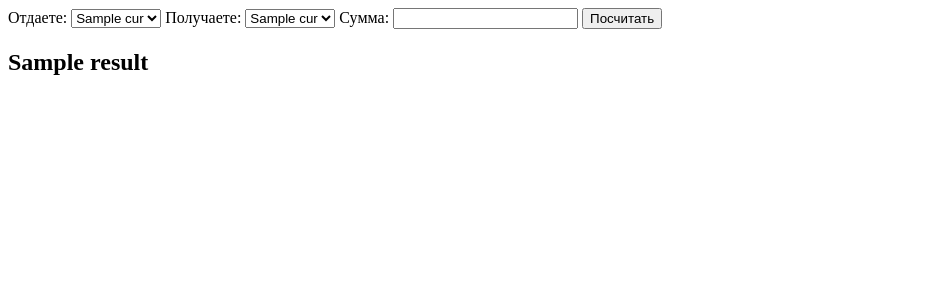
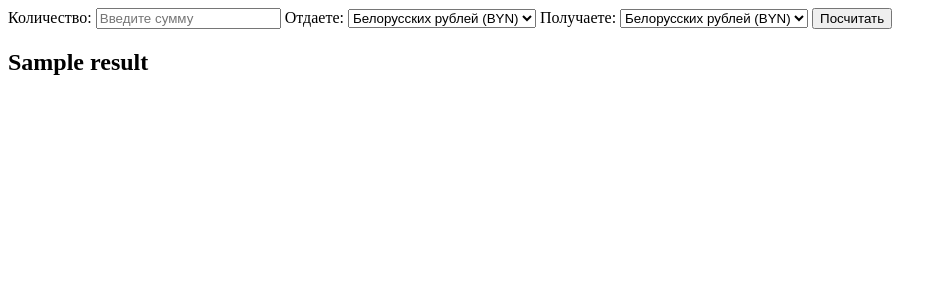
Before and after one commit to KamaNinja/CurEx, a Django app: template curex/main/templates/main/index.html in a window 1280 px wide. Shown: the top 300 px of the page, without its empty margins (0-947 px from the left). Run offline with Django 4.2, Linux system fonts and the light colour scheme; tables that the repository leaves empty hold one stand-in row (values such as "Sample post"); the template is opened without the code that fills it: values that come from a table or form of the project are taken from there, most other values are stand-ins (such as "Sample title", 1, 10 or a date in 2020); parts of the project's set-up code (start-up, migrations or seed data) failed here and were passed over.

Commit message:
Added forms file

```diff
--- /dev/null
+++ b/curex/main/forms.py
@@ -0,0 +1,9 @@
+from django import forms
+
+from .services import CHOICES
+
+
+class ExchangeForm(forms.Form):
+    amount = forms.IntegerField(label="Количество", widget=forms.NumberInput(attrs={'placeholder': 'Введите сумму', 'class': ''}))
+    give = forms.ChoiceField(choices=CHOICES, label="Отдаете", initial='USD', widget=forms.Select(attrs={'class': ''}))
+    receive = forms.ChoiceField(choices=CHOICES, label="Получаете", initial='BYN', widget=forms.Select(attrs={'class': ''}))
--- a/curex/main/services.py
+++ b/curex/main/services.py
@@ -5,3 +5,5 @@ r = requests.get('https://www.nbrb.by/api/exrates/rates?periodicity=0').json()
 currencies = {cur['Cur_Abbreviation']: cur for cur in r}
 currencies['BYN'] = {'Cur_Abbreviation': 'BYN', 'Cur_Scale': 1, 'Cur_Name': 'Белорусских рублей'}
 del currencies['XDR']
+
+CHOICES = [(cur['Cur_Abbreviation'], f"{cur['Cur_Name']} ({cur['Cur_Abbreviation']})") for cur in currencies.values()]
--- a/curex/main/templates/main/index.html
+++ b/curex/main/templates/main/index.html
@@ -2,30 +2,37 @@
 
 {% block content %}
 
+<!--<form method="POST">-->
+<!--    {% csrf_token %}-->
+<!--    <label for="give">-->
+<!--        Отдаете:-->
+<!--    <select name="give" id="give">-->
+<!--        {% for cur in currencies %}-->
+<!--        <option value="{{ cur }}">{{ cur }}</option>-->
+<!--        {% endfor %}-->
+<!--    </select>-->
+
+<!--    </label>-->
+<!--        <label for="receive">-->
+<!--        Получаете:-->
+<!--    <select name="receive" id="receive">-->
+<!--        {% for cur in currencies %}-->
+<!--        <option value="{{ cur }}">{{ cur }}</option>-->
+<!--        {% endfor %}-->
+<!--    </select>-->
+<!--    </label>-->
+
+<!--    <label>Сумма: <input name='amount' type="number"></label>-->
+<!--    <button type="submit">Посчитать</button>-->
+<!--</form>-->
+
 <form method="POST">
     {% csrf_token %}
-    <label for="give">
-        Отдаете:
-    <select name="give" id="give">
-        {% for cur in currencies %}
-        <option value="{{ cur }}">{{ cur }}</option>
-        {% endfor %}
-    </select>
-
-    </label>
-        <label for="receive">
-        Получаете:
-    <select name="receive" id="receive">
-        {% for cur in currencies %}
-        <option value="{{ cur }}">{{ cur }}</option>
-        {% endfor %}
-    </select>
-    </label>
-
-    <label>Сумма: <input name='amount' type="number"></label>
+    {% for f in form %}
+        {{ f.label }}: {{ f }}
+    {% endfor %}
     <button type="submit">Посчитать</button>
 </form>
-
 
 {% if result %}
     <h2>{{ result }}</h2>
```
Also changed, not shown: curex/main/views.py (+5 -2 lines), 1 other file.
